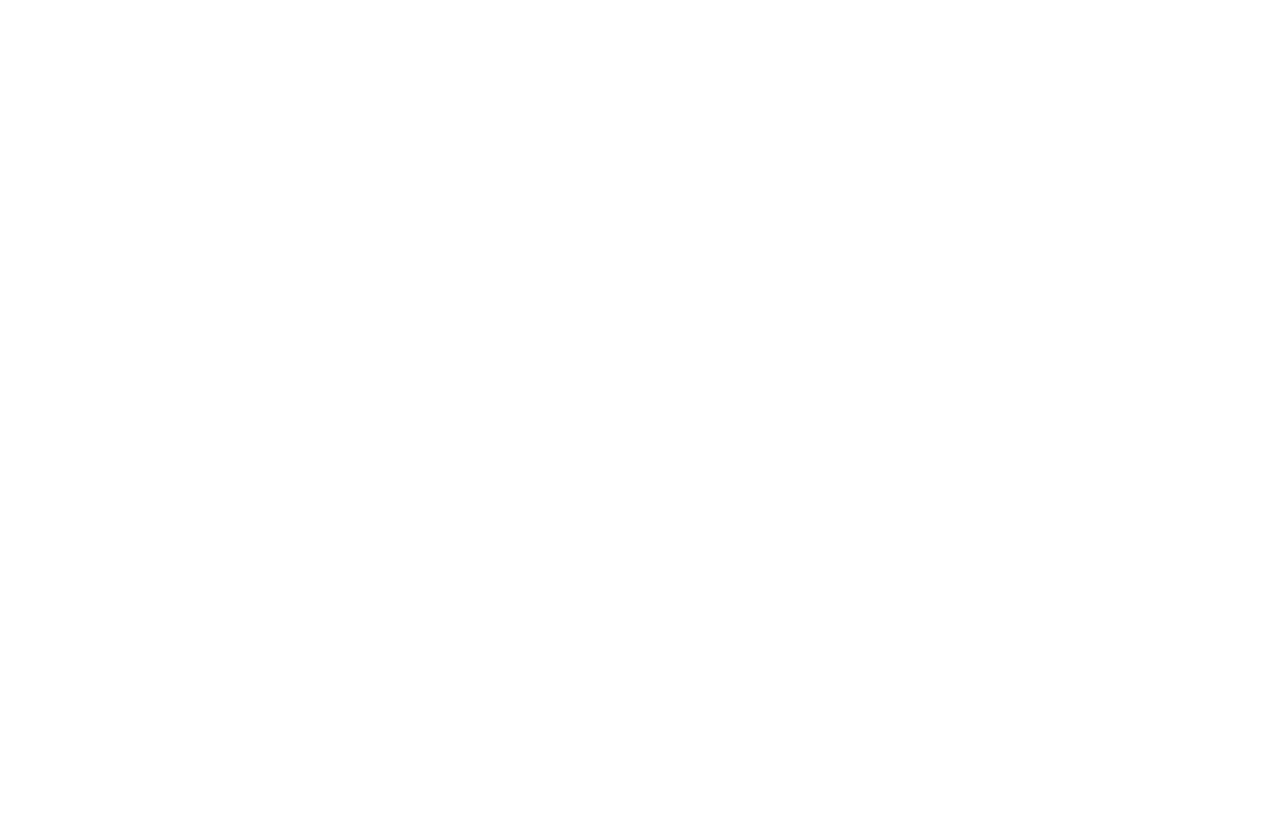
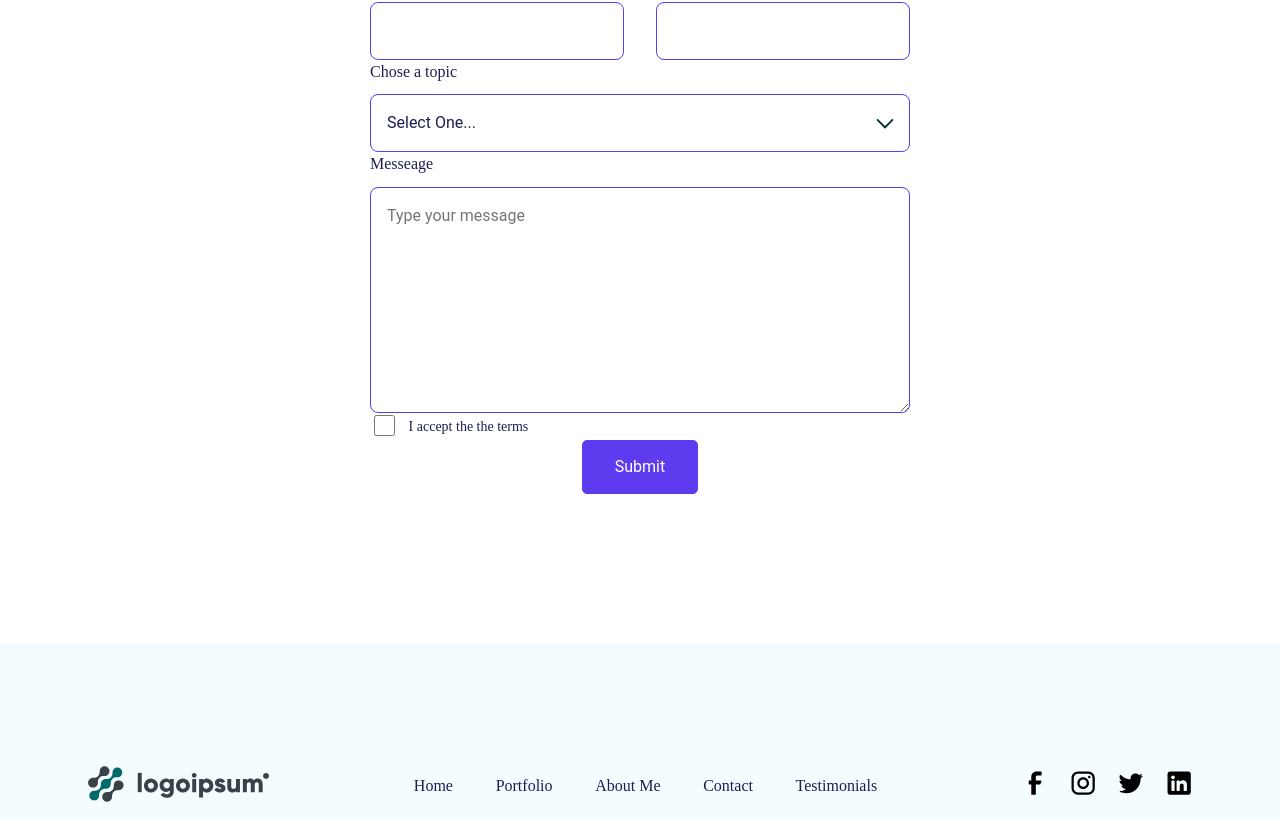
Before and after one commit to Endriti006/Personal-Portfolio, a React (Create React App) app in the folder react-portfolio/: page / in a window 1280 px wide. Shown: the part 4241-5060 px from the top of the page. Before the commit the page ends 3767 px from the top, so only its background shows below. Built offline with nearby package versions, Linux system fonts and the light colour scheme.

Commit message:
Update index.jsx

```diff
--- a/react-portfolio/src/data/Pages/Home/Homescreen/index.jsx
+++ b/react-portfolio/src/data/Pages/Home/Homescreen/index.jsx
@@ -3,6 +3,8 @@
 import AboutMe from "../AboutMe";
 import MyPortfolio from "../MyPortfolio";
 import Testimonial from "../Testimonial";
+import ContanctMe from "../ContactMe";
+import Footer from "../Footer";
 
 export default function Home(){
     return(
@@ -12,6 +14,8 @@
         <AboutMe/>
         <MyPortfolio/>
         <Testimonial/>
+        <ContanctMe/>
+        <Footer/>
         </>
     )
 }
```
